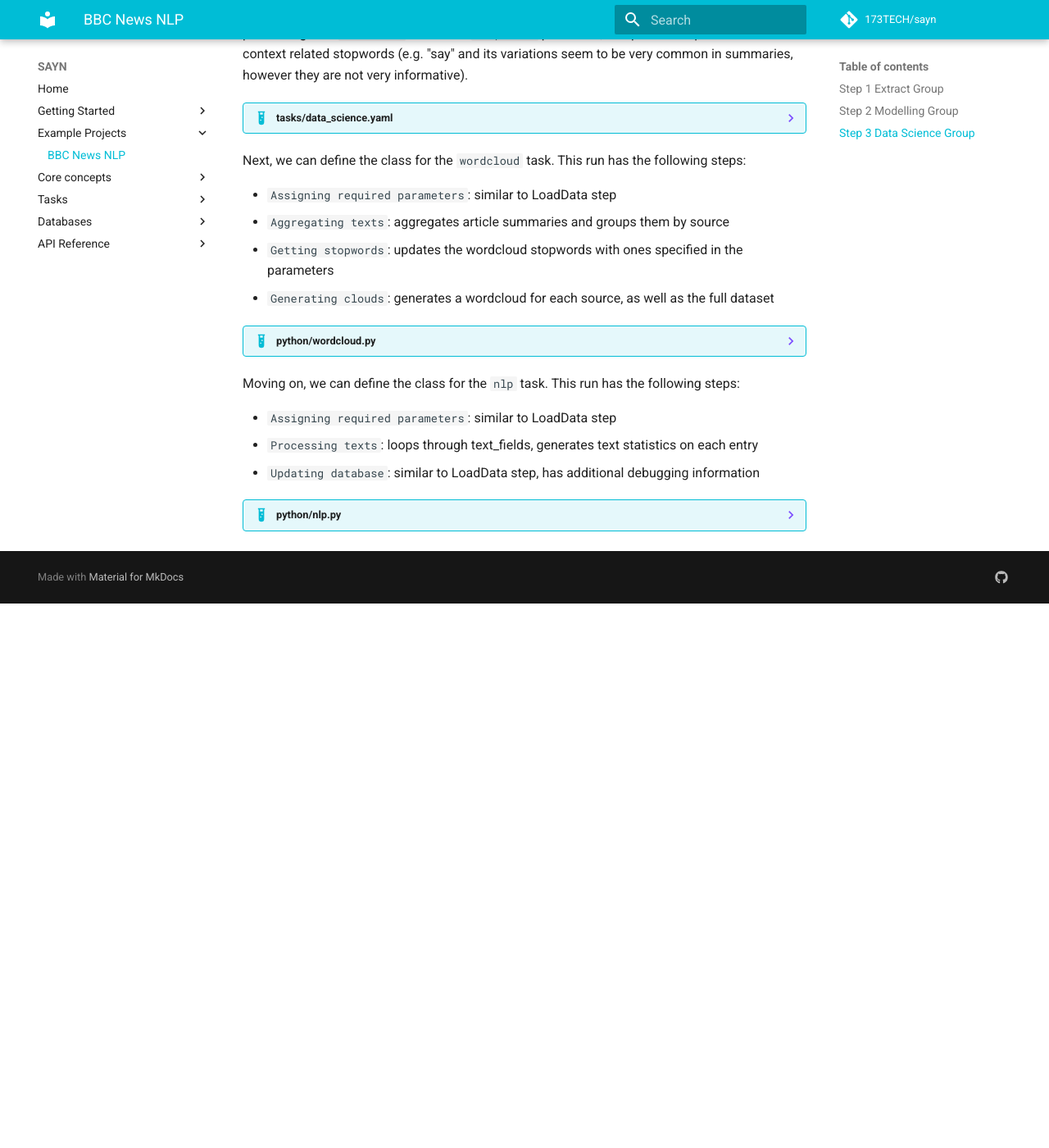
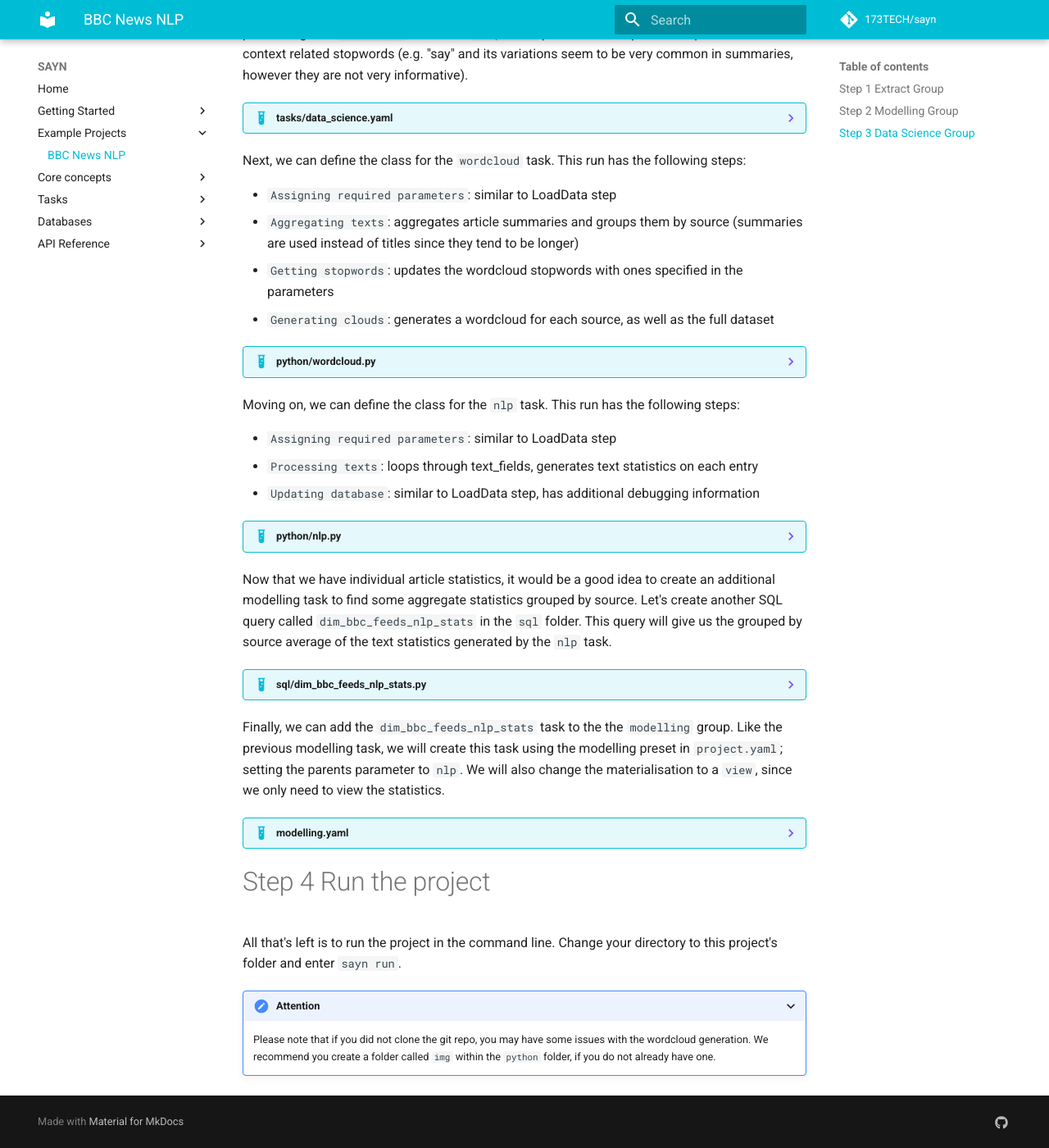
Before and after one commit to 173TECH/sayn, an MkDocs documentation site: the page built from docs/example_projects/bbc_news_nlp.md, in a window 1280 px wide and 1400 px high, scrolled down 3356 px. Shown: the whole window at 82% size. Built offline with MkDocs 1.6.1 and Material for MkDocs 9.7.7, drawn with Linux system fonts in a browser that asks for light colours; comment, search, counter and statistics services are not loaded; before the commit the page ends 4092 px from its top, so only the background shows below that.

````diff
--- a/docs/example_projects/bbc_news_nlp.md
+++ b/docs/example_projects/bbc_news_nlp.md
@@ -314,7 +314,7 @@
 Next, we can define the class for the `wordcloud` task. This run has the following steps:
 
 * `Assigning required parameters`: similar to LoadData step
-* `Aggregating texts`: aggregates article summaries and groups them by source
+* `Aggregating texts`: aggregates article summaries and groups them by source (summaries are used instead of titles since they tend to be longer)
 * `Getting stopwords`: updates the wordcloud stopwords with ones specified in the parameters
 * `Generating clouds`: generates a wordcloud for each source, as well as the full dataset
 
@@ -433,3 +433,47 @@
             return self.success()
 
     ```
+
+Now that we have individual article statistics, it would be a good idea to create an additional modelling task to find some aggregate statistics grouped by source. Let's create another SQL query called `dim_bbc_feeds_nlp_stats` in the `sql` folder. This query will give us the grouped by source average of the text statistics generated by the `nlp` task.
+
+??? example "sql/dim_bbc_feeds_nlp_stats.py"
+    ```sql
+    SELECT source
+         , AVG(title_letters) AS average_tl
+         , AVG(title_words) AS average_tw
+         , AVG(title_sentences) AS average_ts
+         , AVG(summary_letters) AS average_sl
+         , AVG(summary_words) AS average_sw
+         , AVG(summary_sentences) AS average_ss
+
+    FROM {{user_prefix}}dim_bbc_feeds_nlp
+
+    GROUP BY 1
+
+    ORDER BY 1
+    ```
+
+Finally, we can add the `dim_bbc_feeds_nlp_stats` task to the the `modelling` group. Like the previous modelling task, we will create this task using the modelling preset in `project.yaml`; setting the parents parameter to `nlp`. We will also change the materialisation to a `view`, since we only need to view the statistics.
+
+??? example "modelling.yaml"
+    ```yaml
+    tasks:
+        dim_bbc_feeds:
+          preset: modelling
+          parents:
+            - load_data
+
+        dim_bbc_feeds_nlp_stats:
+          preset: modelling
+          materialisation: view
+          parents:
+            - nlp
+    ```
+
+
+# Step 4 Run the project
+
+All that's left is to run the project in the command line. Change your directory to this project's folder and enter `sayn run`.
+
+???+ attention
+     Please note that if you did not clone the git repo, you may have some issues with the wordcloud generation. We recommend you create a folder called `img` within the `python` folder, if you do not already have one.
````
